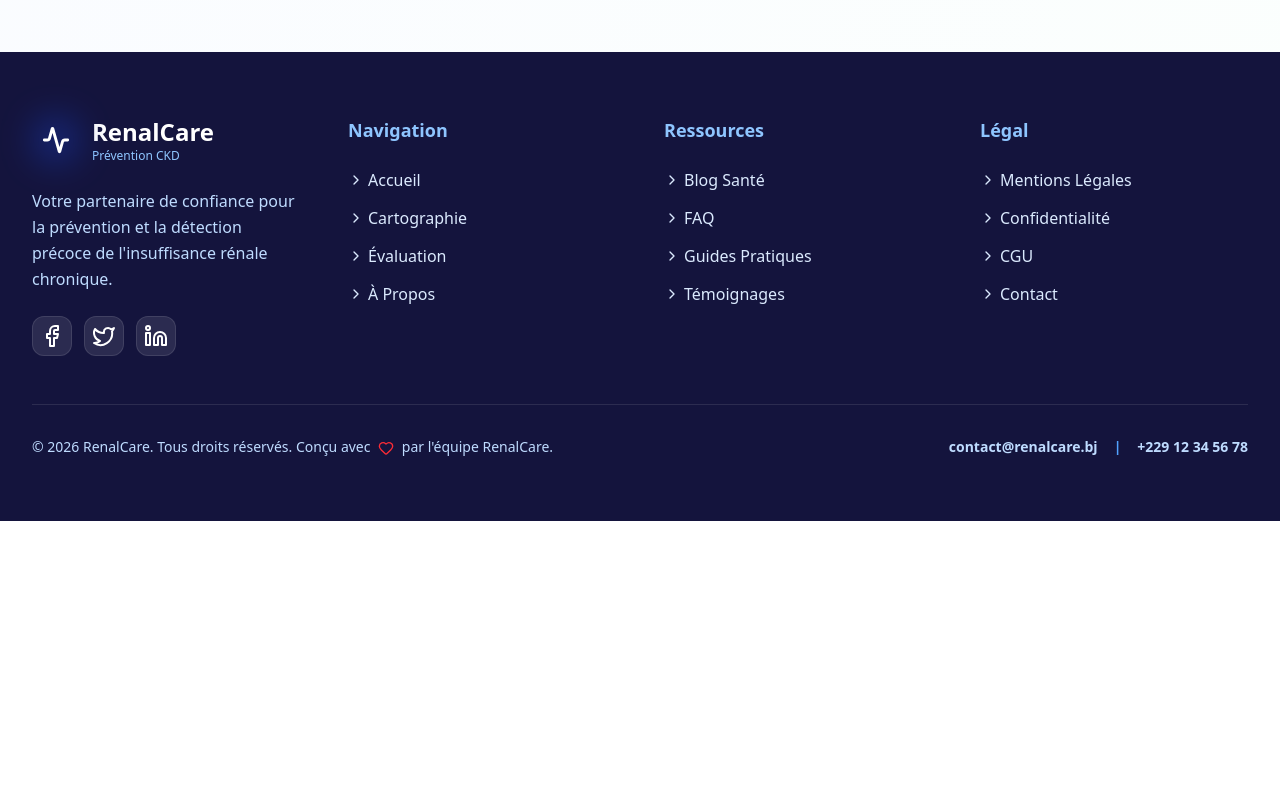
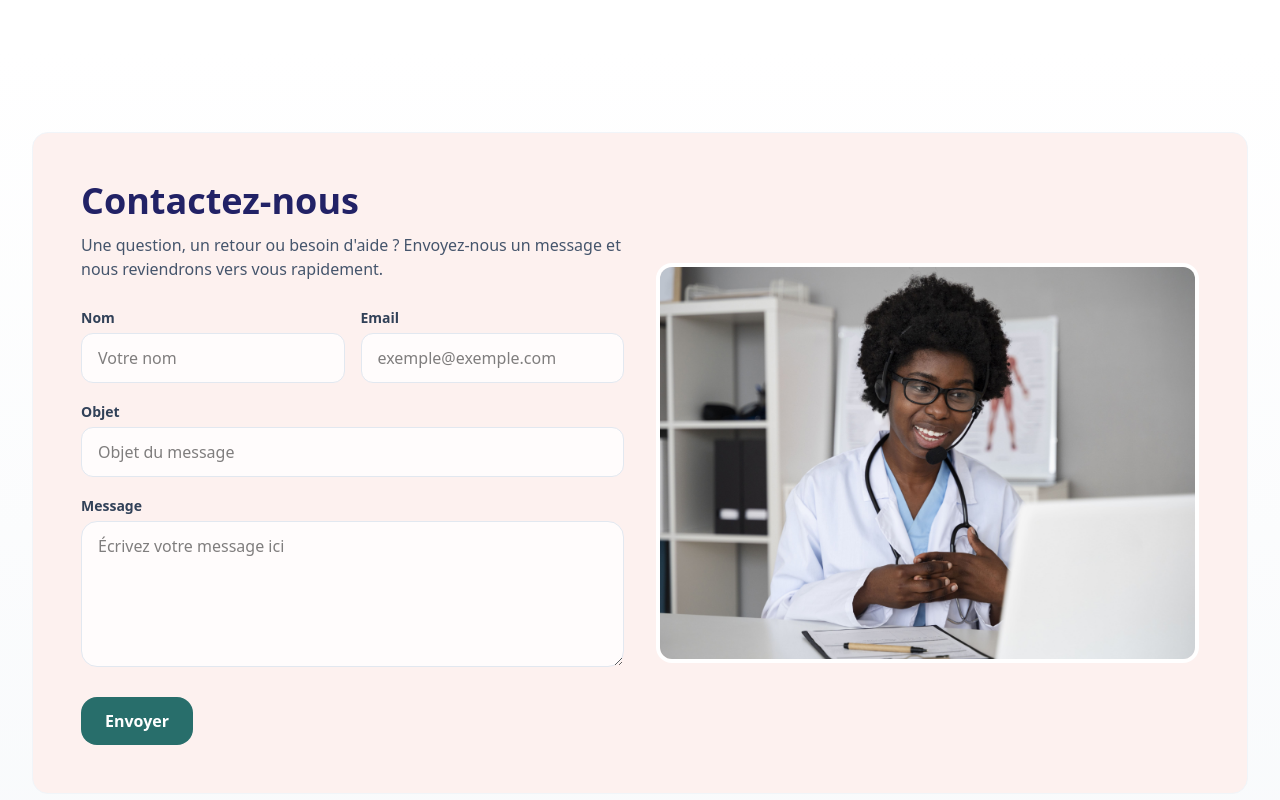
Before and after one commit to HUGORDdev/amaBootcamp, a React app in the folder frontend/: page / in a window 1280 px wide. Shown: the part 4400-5200 px from the top of the page. Before the commit the page ends 4921 px from the top, so only its background shows below. Built offline with nearby package versions, Linux system fonts and the light colour scheme; the HTML template or start-up script is replaced by a standard one.

Commit message:
final project

```diff
--- /dev/null
+++ b/frontend/src/components/ContactForm.jsx
@@ -0,0 +1,131 @@
+import React, { useState } from 'react';
+
+const ContactForm = () => {
+  const [form, setForm] = useState({ name: '', email: '', subject: '', message: '' });
+  const [errors, setErrors] = useState({});
+  const [isSubmitting, setIsSubmitting] = useState(false);
+  const [isSuccess, setIsSuccess] = useState(false);
+
+  const handleChange = (e) => {
+    const { name, value } = e.target;
+    setForm((prev) => ({ ...prev, [name]: value }));
+    if (errors[name]) setErrors((prev) => ({ ...prev, [name]: '' }));
+  };
+
+  const validate = () => {
+    const newErrors = {};
+    if (!form.name.trim()) newErrors.name = 'Champ requis';
+    if (!form.email.trim() || !/^[^\s@]+@[^\s@]+\.[^\s@]+$/.test(form.email)) newErrors.email = 'Email invalide';
+    if (!form.subject.trim()) newErrors.subject = 'Champ requis';
+    if (!form.message.trim()) newErrors.message = 'Champ requis';
+    setErrors(newErrors);
+    return Object.keys(newErrors).length === 0;
+  };
+
+  const handleSubmit = (e) => {
+    e.preventDefault();
+    if (!validate()) return;
+    setIsSubmitting(true);
+
+    // Simuler envoi (remplacez par appel API si nécessaire)
+    setTimeout(() => {
+      setIsSubmitting(false);
+      setIsSuccess(true);
+      setForm({ name: '', email: '', subject: '', message: '' });
+      setTimeout(() => setIsSuccess(false), 3500);
+    }, 900);
+  };
+
+  return (
+    <section id="contact" className="py-20 px-4 sm:px-6 lg:px-8 bg-linear-to-b from-white to-slate-50">
+      <div className="max-w-7xl mx-auto">
+        <div className="bg-[#FDF1EF] rounded-2xl overflow-hidden p-8 sm:p-12 border border-slate-100">
+          <div className="grid grid-cols-1 lg:grid-cols-2 gap-8 items-center">
+
+            {/* Left: Form */}
+            <div>
+              <h3 className="text-3xl md:text-4xl font-black text-[#222266] mb-3">Contactez-nous</h3>
+              <p className="text-slate-600 mb-6">Une question, un retour ou besoin d'aide ? Envoyez-nous un message et nous reviendrons vers vous rapidement.</p>
+
+              <form onSubmit={handleSubmit} className="space-y-4">
+                <div className="grid grid-cols-1 md:grid-cols-2 gap-4">
+                  <div>
+                    <label className="text-sm font-semibold text-slate-700">Nom</label>
+                    <input
+                      name="name"
+                      value={form.name}
+                      onChange={handleChange}
+                      className={`mt-1 w-full rounded-xl border px-4 py-3 bg-white/80 focus:outline-none focus:ring-2 focus:ring-[#286E6B] ${errors.name ? 'border-red-400' : 'border-slate-200'}`}
+                      placeholder="Votre nom"
+                    />
+                    {errors.name && <p className="text-xs text-red-500 mt-1">{errors.name}</p>}
+                  </div>
+
+                  <div>
+                    <label className="text-sm font-semibold text-slate-700">Email</label>
+                    <input
+                      name="email"
+                      type="email"
+                      value={form.email}
+                      onChange={handleChange}
+                      className={`mt-1 w-full rounded-xl border px-4 py-3 bg-white/80 focus:outline-none focus:ring-2 focus:ring-[#286E6B] ${errors.email ? 'border-red-400' : 'border-slate-200'}`}
+                      placeholder="exemple@exemple.com"
+                    />
+                    {errors.email && <p className="text-xs text-red-500 mt-1">{errors.email}</p>}
+                  </div>
+                </div>
+
+                <div>
+                  <label className="text-sm font-semibold text-slate-700">Objet</label>
+                  <input
+                    name="subject"
+                    value={form.subject}
+                    onChange={handleChange}
+                    className={`mt-1 w-full rounded-xl border px-4 py-3 bg-white/80 focus:outline-none focus:ring-2 focus:ring-[#286E6B] ${errors.subject ? 'border-red-400' : 'border-slate-200'}`}
+                    placeholder="Objet du message"
+                  />
+                  {errors.subject && <p className="text-xs text-red-500 mt-1">{errors.subject}</p>}
+                </div>
+
+                <div>
+                  <label className="text-sm font-semibold text-slate-700">Message</label>
+                  <textarea
+                    name="message"
+                    value={form.message}
+                    onChange={handleChange}
+                    rows="5"
+                    className={`mt-1 w-full rounded-2xl border px-4 py-3 bg-white/80 focus:outline-none focus:ring-2 focus:ring-[#286E6B] ${errors.message ? 'border-red-400' : 'border-slate-200'}`}
+                    placeholder="Écrivez votre message ici"
+                  />
+                  {errors.message && <p className="text-xs text-red-500 mt-1">{errors.message}</p>}
+                </div>
+
+                <div className="pt-2">
+                  <button
+                    type="submit"
+                    disabled={isSubmitting || isSuccess}
+                    className={`inline-flex items-center gap-3 px-6 py-3 rounded-2xl font-bold text-white transition-transform ${isSuccess ? 'bg-[#222266]' : 'bg-[#286E6B] hover:scale-105'}`}
+                  >
+                    {isSubmitting ? 'Envoi...' : isSuccess ? 'Message envoyé' : 'Envoyer'}
+                  </button>
+                </div>
+              </form>
+            </div>
+
+            {/* Right: Image */}
+            <div className="hidden lg:block">
+              <img
+                src="call.jpg"
+                alt="Contact support"
+                className="rounded-2xl  w-full h-100  object-top   object-cover border-4 border-white"
+              />
+            </div>
+
+          </div>
+        </div>
+      </div>
+    </section>
+  );
+};
+
+export default ContactForm;
--- a/frontend/src/pages/Form.jsx
+++ b/frontend/src/pages/Form.jsx
@@ -5,12 +5,10 @@ import PatientForm from './PatientForm'
 import ResultView from './ResultView'
 
 const Form = () => {
-  // const [Result,setResult] = useState(null);
-  let  Result = null;
+  const [result, setResult] = useState(null);
 
-  const UpdateResults = (data)=>{
-
-    Result = data
+  const UpdateResults = (data) => {
+    setResult(data);
   }
 
   return (
@@ -19,9 +17,9 @@ const Form = () => {
 
       <div className='mt-20' >
 
-        {Result ? (
+        {result ? (
           <ResultView
-            data={Result}
+            data={result}
             onReset={() => {
               setResult(null);
             }}
--- a/frontend/src/pages/Homepage.jsx
+++ b/frontend/src/pages/Homepage.jsx
@@ -12,6 +12,7 @@ import {
 } from 'lucide-react';
 import Footer from '../components/Footer';
 import Nav from '../components/Nav';
+import ContactForm from '../components/ContactForm';
 import { Link } from 'react-router-dom';
 import { ToastContainer, toast,Slide } from 'react-toastify';
 
@@ -31,12 +32,12 @@ const HomePage = () => {
 
 
   return (
-    <div className="min-h-screen bg-linear-to-br from-slate-50 via-blue-50/30 to-emerald-50/20 font-sans">
+    <div className="min-h-screen bg-white font-sans">
       {/* Navbar */}
       <Nav />
 
       {/* Hero Section */}
-      <section className="relative pt-32 pb-20 px-4 sm:px-6 bg-[#FDF1EF]  lg:px-8 overflow-hidden  ">
+      <section className="relative pt-32 pb-20 px-4 sm:px-6   lg:px-8 overflow-hidden  ">
         <div className="max-w-7xl mx-auto relative  rounded-2xl">
           <div className="grid lg:grid-cols-2 gap-12 items-center">
             {/* Left Content */}
@@ -433,6 +434,9 @@ const HomePage = () => {
           />
       </section>
 
+      {/* Contact */}
+      <ContactForm />
+
       {/* Footer */}
 
       <Footer />
```
Also changed, not shown: frontend/public/call.jpg (added).
